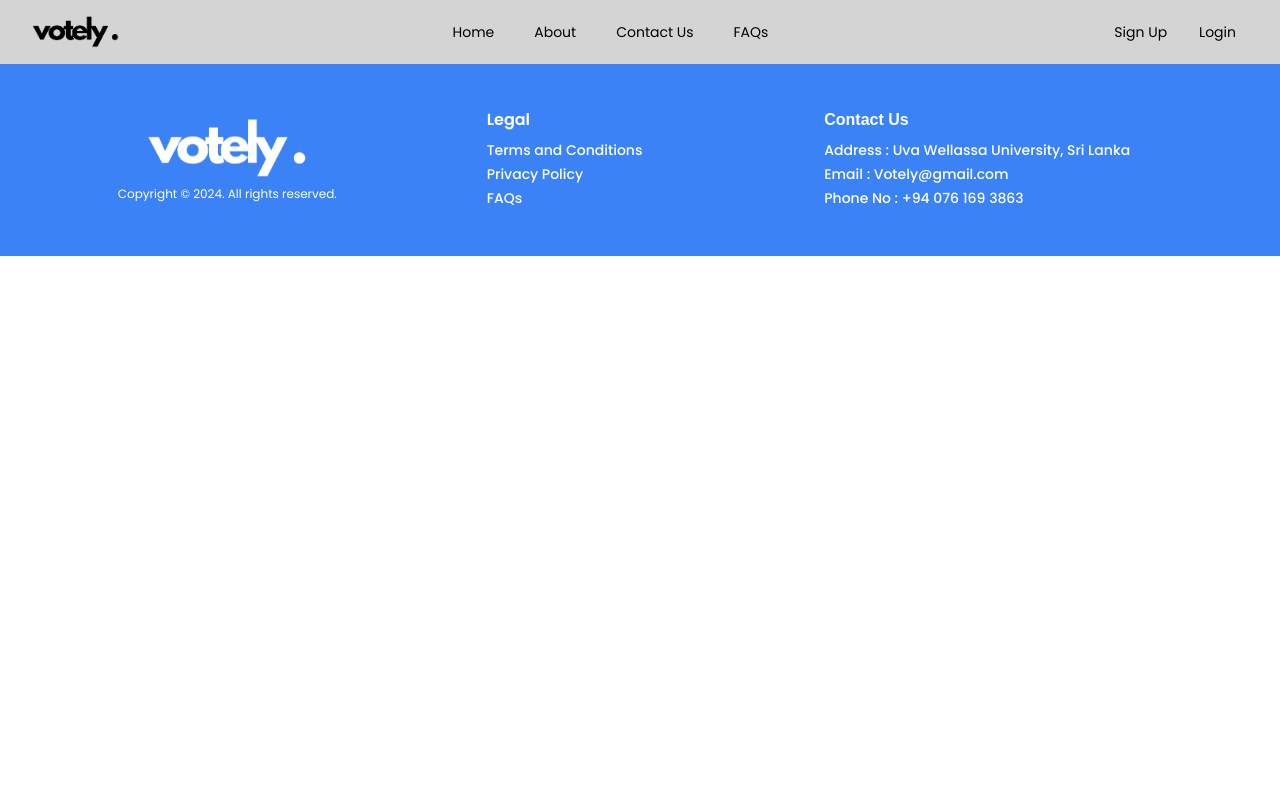
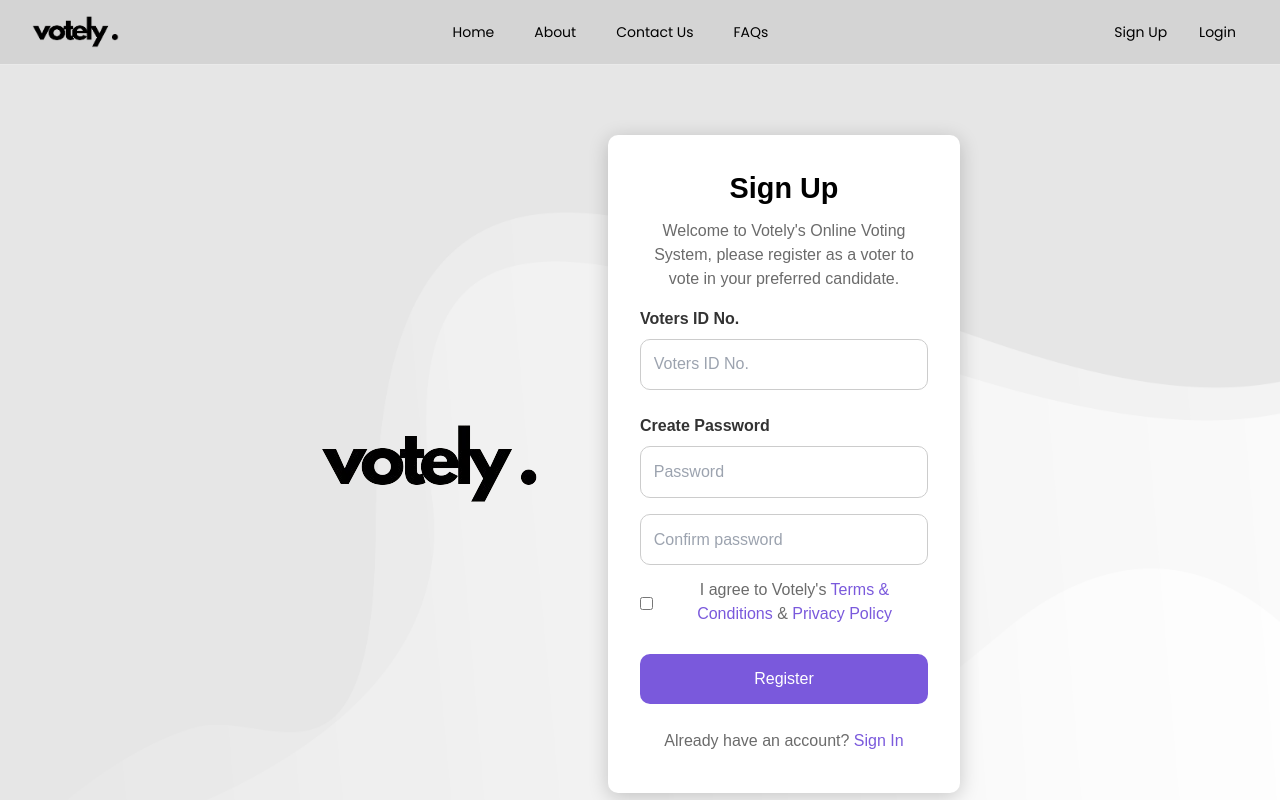
Before and after one commit to udithayeshmantha/Votely-E-voting-system, a React (Create React App) app: page /signup in a window 1280 px wide. Shown: the top 800 px of the page. Built offline with nearby package versions, Linux system fonts and the light colour scheme.

Commit message:
Update Tailwind CSS and Navbar links; add SignUp page with styling adjustments

```diff
--- a/src/App.js
+++ b/src/App.js
@@ -5,6 +5,7 @@ import SignIn from "./pages/SignIn";
 import Login from "./pages/Login";
 import "./styles/App.css";
 import Footer from "./components/Footer";
+import SignUp from "./pages/SignUp";
 
 function App() {
   return (
@@ -15,6 +16,7 @@ function App() {
         <Route path="/" element={<Home />} />
         <Route path="/signin" element={<SignIn />} />
         <Route path="/login" element={<Login />} />
+        <Route path="/signup" element={<SignUp />}></Route>
       </Routes>
       <Footer />
 
--- a/src/components/Navbar.js
+++ b/src/components/Navbar.js
@@ -11,13 +11,13 @@ import { Link } from "react-router-dom";
 
 const navigation = [
   { name: "Home", href: "/", current: undefined },
-  { name: "About", href: "/signin", current: undefined },
-  { name: "Contact Us", href: "/login", current: undefined },
-  { name: "FAQs", href: "/login", current: undefined },
+  { name: "About", href: "/about", current: undefined },
+  { name: "Contact Us", href: "/contact", current: undefined },
+  { name: "FAQs", href: "/faqs", current: undefined },
 ];
 const buttons = [
-  { name: "Sign Up", href: "", current: undefined },
-  { name: "Login", href: "", current: undefined },
+  { name: "Sign Up", href: "/signup", current: undefined },
+  { name: "Login", href: "/login", current: undefined },
 ];
 function classNames(...classes) {
   return classes.filter(Boolean).join(" ");
--- a/src/pages/SignUp.js
+++ b/src/pages/SignUp.js
@@ -24,7 +24,7 @@ const SignUp = () => {
   };
 
   return (
-    <div className="md:flex">
+    <div className="main-container">
       <div className="logo-container">
         <img src={Logo} alt="" />
       </div>
--- a/src/styles/App.css
+++ b/src/styles/App.css
@@ -80,7 +80,7 @@
 .primary-btn {
   width: 100%;
   padding: 0.8rem;
-  background-color: #f7028b;
+  background-color: #7a59dc;
   color: white;
   border: none;
   border-radius: 10px;
@@ -90,11 +90,11 @@
 }
 
 .primary-btn:hover {
-  background-color: #d90276;
+  background-color: #6C4AB6;
 }
 
 .form a {
-  color: #f7028b;
+  color: #7a59dc;
   text-decoration: none;
 }
 
@@ -124,7 +124,7 @@
 }
 
 .otp-form a {
-  color: #f7028b;
+  color: #7a59dc;
   text-decoration: none;
 }
 
@@ -152,7 +152,7 @@
 }
 
 .reg-form label {
-  display: blocK;
+  display: block;
   text-align: left;
   color: #333;
   font-weight: bold;
```
Also changed, not shown: 1 other file (tests, documents, lock files or other folders).
